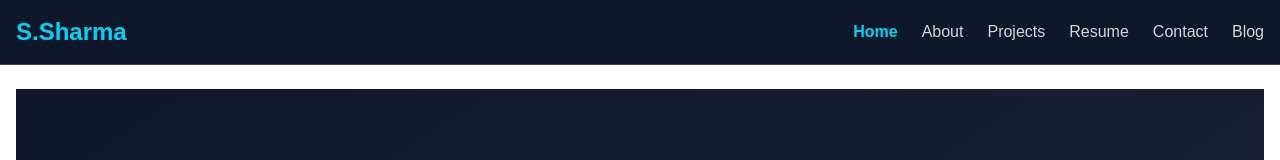
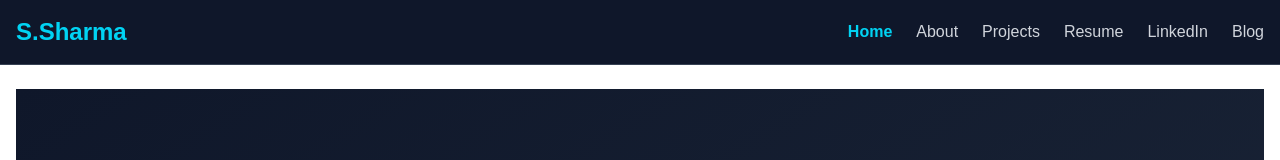
Before and after one commit to sue-warbuzz/My_portfolio, a Next.js app in the folder my-portfolio/: page / in a window 1280 px wide. Shown: the top 160 px of the page. Built offline with nearby package versions, Linux system fonts and the light colour scheme.

Commit message:
new changes

```diff
--- a/my-portfolio/package.json
+++ b/my-portfolio/package.json
@@ -16,6 +16,7 @@
     "react": "^19.0.0",
     "react-dom": "^19.0.0",
     "react-icons": "^5.5.0",
+    "react-syntax-highlighter": "^15.6.1",
     "remark": "^15.0.1",
     "remark-html": "^16.0.1"
   },
--- a/my-portfolio/src/app/components/Navbar.tsx
+++ b/my-portfolio/src/app/components/Navbar.tsx
@@ -9,7 +9,7 @@ const navItems = [
   { href: '/about', label: 'About' },
   { href: '/projects', label: 'Projects' },
   { href: '/resume', label: 'Resume' },
-  { href: '/contact', label: 'Contact' },
+  { href: 'https://www.linkedin.com/in/sudipti-sharma-8343b618b', label: 'LinkedIn'},
   { href: '/blog', label: 'Blog' },
 ]
 
```
Also changed, not shown: 2 other files (tests, documents, lock files or other folders).
